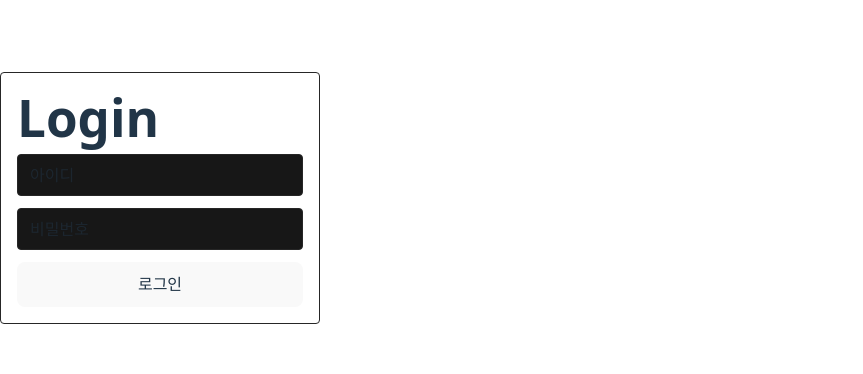
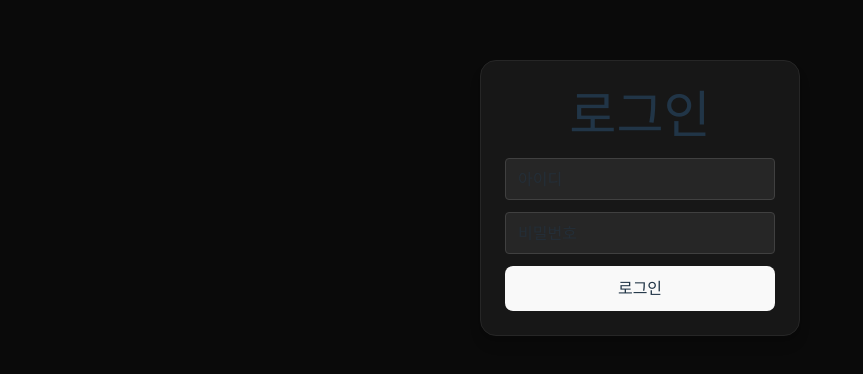
Before and after one commit to No1stone/react-sandbox, a React (Vite) app: page /login in a window 1280 px wide. Shown: the part 202-576 px from the top of the page, without its empty margins (0-863 px from the left). Built offline with nearby package versions, Linux system fonts and the light colour scheme.

Commit message:
[sandbox]-구조

```diff
--- a/src/index.css
+++ b/src/index.css
@@ -1,4 +1,11 @@
 @import "tailwindcss";
+
+html, body, #root {
+  height: 100%;
+  width: 100%;
+  margin: 0;
+}
+
 
 :root {
   font-family: system-ui, Avenir, Helvetica, Arial, sans-serif;
--- a/src/lib/http.ts
+++ b/src/lib/http.ts
@@ -2,7 +2,7 @@ import axios from "axios";
 import { auth } from "./auth";
 
 export const http = axios.create({
-  baseURL: import.meta.env.VITE_API_BASE,
+  baseURL: "/api", // dev: Vite proxy, prod: Nginx proxy
 });
 
 http.interceptors.request.use((cfg) => {
@@ -14,9 +14,7 @@ http.interceptors.request.use((cfg) => {
 http.interceptors.response.use(
   (res) => res,
   (err) => {
-    if (err.response?.status === 401) {
-      auth.logout();
-    }
+    if (err.response?.status === 401) auth.logout();
     return Promise.reject(err);
   }
 );
--- a/src/pages/Login.tsx
+++ b/src/pages/Login.tsx
@@ -11,21 +11,37 @@ export default function Login() {
     try {
       await auth.login(id, pw);
       location.href = "/dashboard";
-    } catch (e) {
+    } catch {
       setErr("로그인 실패");
     }
   };
 
   return (
-    <div className="min-h-screen grid place-items-center">
-      <form onSubmit={onSubmit} className="w-[320px] space-y-3 border border-neutral-800 rounded p-4">
-        <h1 className="text-2xl font-bold mb-2">Login</h1>
-        <input value={id} onChange={(e)=>setId(e.target.value)} placeholder="아이디"
-               className="w-full rounded px-3 py-2 bg-neutral-900 border border-neutral-800" />
-        <input type="password" value={pw} onChange={(e)=>setPw(e.target.value)} placeholder="비밀번호"
-               className="w-full rounded px-3 py-2 bg-neutral-900 border border-neutral-800" />
+    <div className="min-h-screen w-full flex items-center justify-center bg-neutral-950">
+      <form
+        onSubmit={onSubmit}
+        className="w-[320px] space-y-3 border border-neutral-800 rounded-2xl p-6 shadow-lg bg-neutral-900"
+      >
+        <h1 className="text-2xl font-bold mb-4 text-center">로그인</h1>
+        <input
+          value={id}
+          onChange={(e) => setId(e.target.value)}
+          placeholder="아이디"
+          className="w-full rounded px-3 py-2 bg-neutral-800 border border-neutral-700 focus:outline-none focus:ring-2 focus:ring-blue-600"
+        />
+        <input
+          type="password"
+          value={pw}
+          onChange={(e) => setPw(e.target.value)}
+          placeholder="비밀번호"
+          className="w-full rounded px-3 py-2 bg-neutral-800 border border-neutral-700 focus:outline-none focus:ring-2 focus:ring-blue-600"
+        />
         {err && <p className="text-red-400 text-sm">{err}</p>}
-        <button className="w-full rounded px-3 py-2 bg-blue-600 hover:opacity-90">로그인</button>
+        <button
+          className="w-full rounded px-3 py-2 bg-blue-600 hover:bg-blue-500 transition"
+        >
+          로그인
+        </button>
       </form>
     </div>
   );
```
Also changed, not shown: src/apps/index.tsx (added), src/components/Header.tsx (added), src/components/Sidebar.tsx (added).
